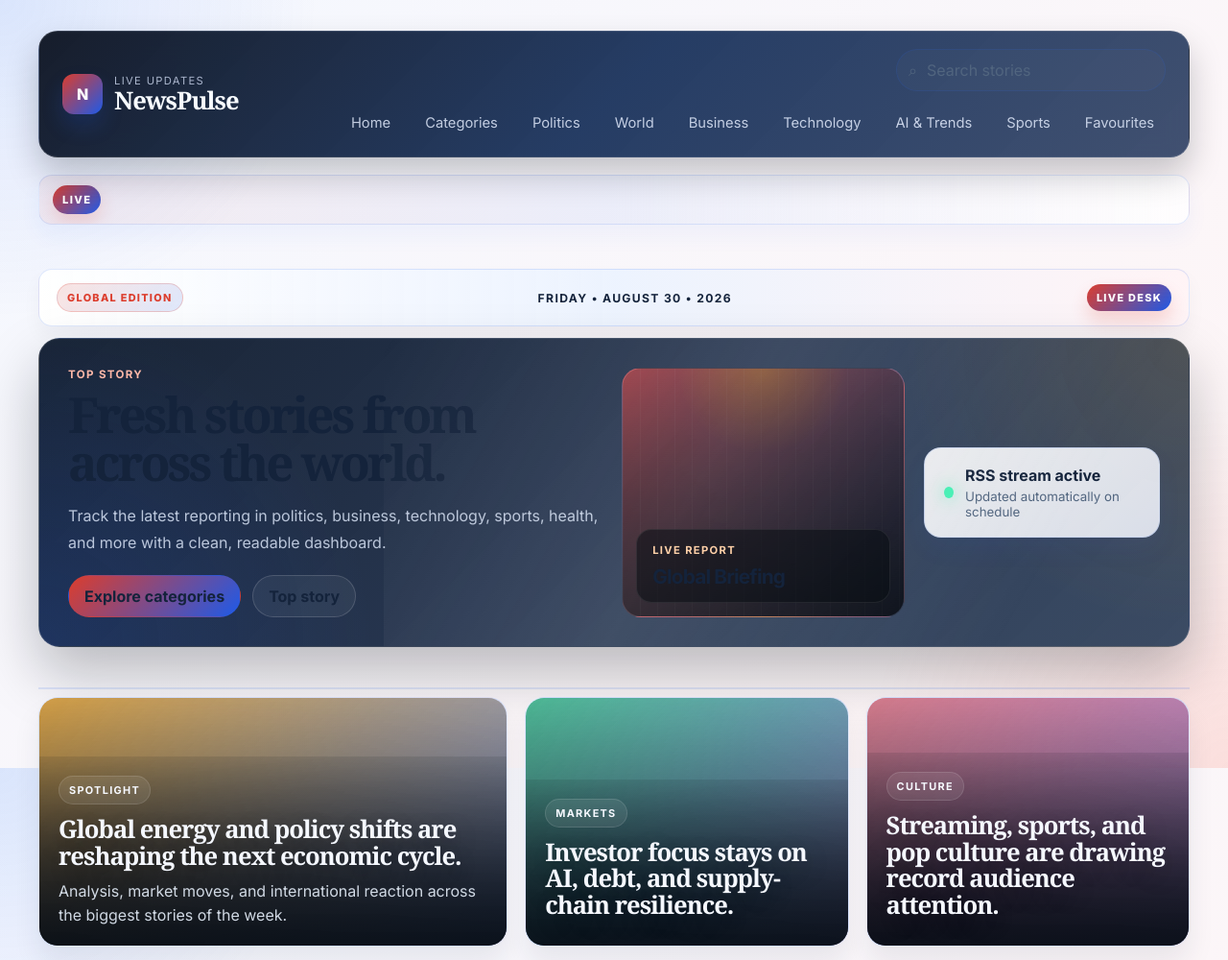
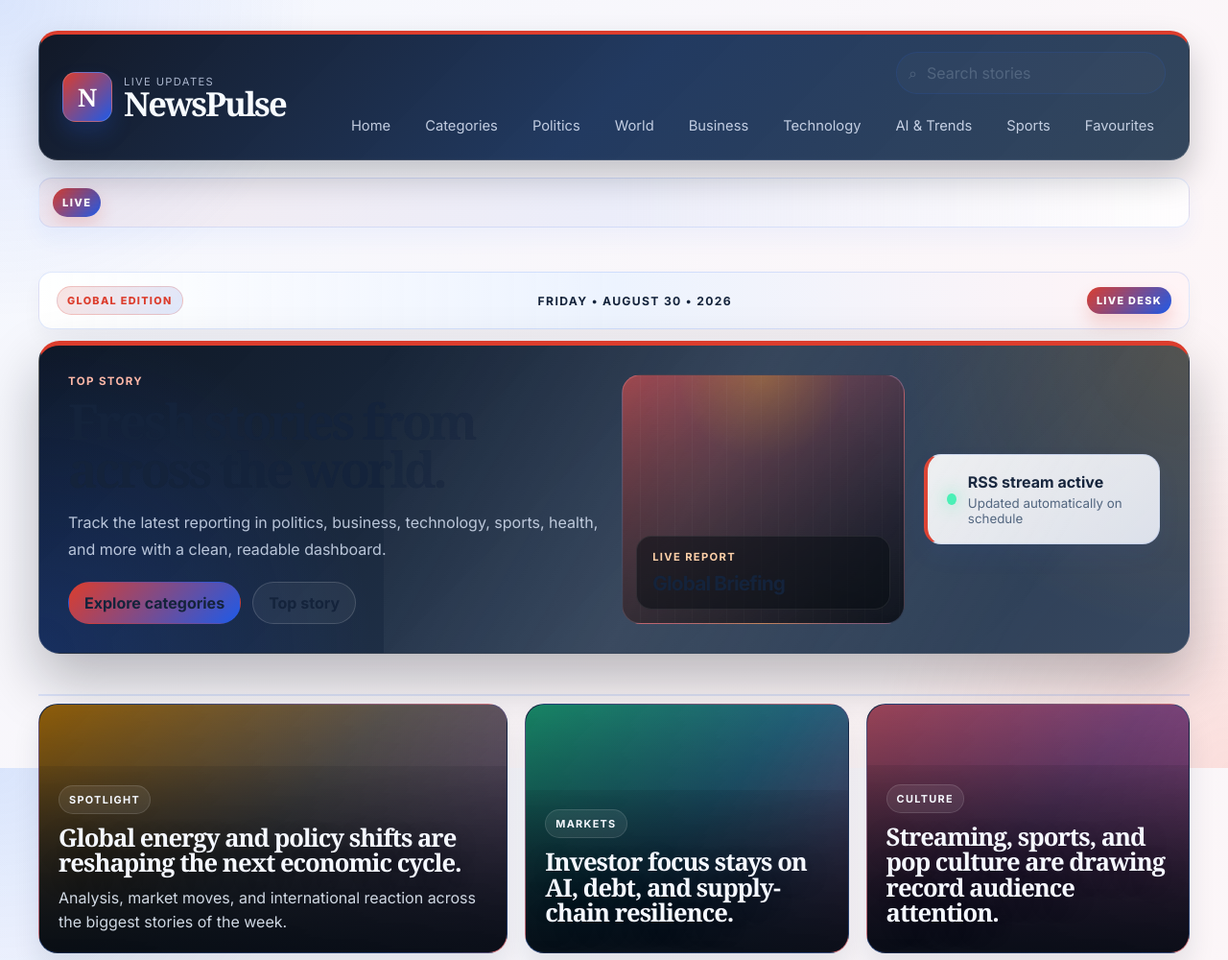
Before and after one commit to snivas22/mynewsapp, an Eleventy site: page src/index.njk in a window 1280 px wide. Shown: the top 1000 px of the page at 96% size. Built offline with nearby package versions, Linux system fonts and the light colour scheme; Eleventy itself is replaced by a stand-in of ours; files that its build step writes are made by us from their sources.

Commit message:
Apply final premium print styling

```diff
--- a/src/assets/style.css
+++ b/src/assets/style.css
@@ -10,7 +10,7 @@
   --accent-2: #1e5ae8;
   --line: rgba(30, 90, 232, 0.14);
   --shadow: 0 24px 50px rgba(20, 35, 59, 0.12);
-  --headline: Georgia, 'Times New Roman', serif;
+  --headline: 'Cormorant Garamond', Georgia, serif;
   --politics: #d97706;
   --world: #2563eb;
   --business: #16a34a;
@@ -91,14 +91,15 @@
   justify-content: space-between;
   gap: 20px;
   padding: 18px 24px;
-  background: linear-gradient(135deg, rgba(11, 18, 32, 0.95), rgba(19, 44, 87, 0.92), rgba(44, 62, 97, 0.9));
-  border: 1px solid rgba(255, 255, 255, 0.12);
+  background: linear-gradient(135deg, rgba(13, 20, 35, 0.98), rgba(25, 50, 90, 0.96), rgba(39, 59, 82, 0.94));
+  border: 1px solid rgba(255, 255, 255, 0.14);
   border-radius: 20px;
   backdrop-filter: blur(14px);
   box-shadow: 0 18px 34px rgba(9, 14, 24, 0.22);
   position: sticky;
   top: 16px;
   z-index: 10;
+  border-top: 4px solid var(--accent);
 }
 
 .top-actions {
@@ -139,15 +140,18 @@
 }
 
 .brand-mark {
-  width: 42px;
-  height: 42px;
-  border-radius: 12px;
+  width: 52px;
+  height: 52px;
+  border-radius: 14px;
   display: grid;
   place-items: center;
   background: linear-gradient(135deg, var(--accent), var(--accent-2));
   color: #ffffff;
   font-weight: 800;
-  box-shadow: 0 12px 22px rgba(30, 90, 232, 0.18);
+  box-shadow: 0 12px 22px rgba(30, 90, 232, 0.2);
+  border: 1px solid rgba(255,255,255,0.18);
+  font-family: var(--headline);
+  font-size: 1.6rem;
 }
 
 .brand-kicker {
@@ -160,10 +164,11 @@
 
 .brand-wrap h1 {
   margin: 0;
-  line-height: 1.1;
-  font-size: clamp(1.3rem, 2vw, 1.8rem);
+  line-height: 0.9;
+  font-size: clamp(1.8rem, 2.7vw, 2.6rem);
   font-family: var(--headline);
-  letter-spacing: -0.04em;
+  letter-spacing: -0.06em;
+  font-weight: 700;
 }
 
 .brand-wrap h1 a {
@@ -343,12 +348,13 @@
   margin-bottom: 18px;
   min-height: 280px;
   background:
-    radial-gradient(circle at top right, rgba(255, 176, 51, 0.14), transparent 24%),
-    radial-gradient(circle at bottom left, rgba(30, 90, 232, 0.18), transparent 28%),
-    linear-gradient(135deg, rgba(15, 27, 45, 0.96), rgba(26, 42, 70, 0.94), rgba(38, 58, 85, 0.9));
+    radial-gradient(circle at top right, rgba(255, 176, 51, 0.18), transparent 24%),
+    radial-gradient(circle at bottom left, rgba(30, 90, 232, 0.24), transparent 28%),
+    linear-gradient(135deg, rgba(9, 18, 32, 0.98), rgba(23, 41, 66, 0.96), rgba(43, 62, 87, 0.94));
   border: 1px solid rgba(255, 255, 255, 0.12);
-  box-shadow: 0 28px 60px rgba(9, 15, 24, 0.26);
+  box-shadow: 0 28px 60px rgba(9, 15, 24, 0.28);
   overflow: hidden;
+  border-top: 5px solid var(--accent);
 }
 
 .hero-panel::after {
@@ -562,8 +568,8 @@
   justify-content: flex-end;
   border-radius: 20px;
   border: 1px solid rgba(30, 90, 232, 0.12);
-  background: linear-gradient(135deg, rgba(255,255,255,0.9), rgba(230, 238, 255, 0.7), rgba(255, 242, 242, 0.7));
-  box-shadow: 0 18px 28px rgba(20, 35, 59, 0.08);
+  background: linear-gradient(135deg, rgba(9, 18, 32, 0.96), rgba(19, 44, 87, 0.9), rgba(220, 61, 45, 0.72));
+  box-shadow: 0 18px 28px rgba(20, 35, 59, 0.1);
   transition: transform 0.2s ease, border-color 0.2s ease;
 }
 
@@ -627,8 +633,8 @@
 
 .feature-tile h3 {
   margin: 0 0 10px;
-  font-size: clamp(1.35rem, 2vw, 2rem);
-  line-height: 1.08;
+  font-size: clamp(1.45rem, 2vw, 2.3rem);
+  line-height: 1.02;
   letter-spacing: -0.04em;
   color: #f5f8ff;
   font-family: var(--headline);
@@ -649,6 +655,8 @@
   letter-spacing: 0.12em;
   text-transform: uppercase;
   font-weight: 700;
+  border-bottom: 2px solid rgba(220, 61, 45, 0.18);
+  padding-bottom: 6px;
 }
 
 .mini-label.politics { color: var(--politics); }
@@ -740,10 +748,11 @@
   align-items: center;
   gap: 12px;
   border-radius: 18px;
-  background: linear-gradient(135deg, rgba(255,255,255,0.9), rgba(243,246,255,0.86));
+  background: linear-gradient(135deg, rgba(255,255,255,0.92), rgba(243,246,255,0.88));
   border: 1px solid rgba(30, 90, 232, 0.12);
   box-shadow: 0 12px 26px rgba(30, 90, 232, 0.06);
   padding: 18px 20px;
+  border-left: 4px solid var(--accent);
 }
 
 .status-dot {
@@ -804,6 +813,7 @@
   overflow: hidden;
   min-height: 220px;
   box-shadow: 0 16px 28px rgba(19, 35, 59, 0.05);
+  border-top: 2px solid rgba(220, 61, 45, 0.12);
 }
 
 .category-card::before,
```
